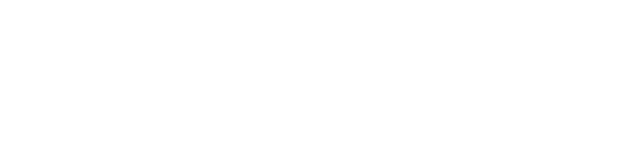
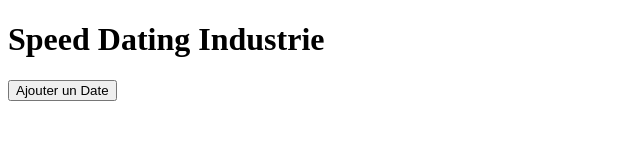
Before and after one commit to Daoudou/Speed_Dating, a plain HTML site: page frontend/views/accueil.html in a window 1280 px wide. Shown: the whole page, without its empty margins (0-640 px from the left). Drawn offline with Linux system fonts and the light colour scheme.

Commit message:
pre commit

```diff
--- a/frontend/app/controllers/login.js
+++ b/frontend/app/controllers/login.js
@@ -19,6 +19,7 @@ class LoginController extends BaseController {
                     modalLogin.style.display = "block"
                     loginCloseBTN.onclick = function () {
                         modalLogin.style.display = "none"
+                        navigate('accueil')
                     }
                     console.log('201')
                     console.log(login)
--- a/frontend/views/accueil.html
+++ b/frontend/views/accueil.html
@@ -5,6 +5,17 @@
     <title>Title</title>
 </head>
 <body>
-
+<div class="row">
+    <div class="col-8">
+        <h1>Speed Dating Industrie</h1>
+    </div>
+    <div class="col-4">
+        <div id="buttonGroupLogger"  class="btn-group" role="group" aria-label="Basic example">
+            <div id="buttonLogger" class="buttonLog" >
+                <button>Ajouter un Date</button>
+            </div>
+        </div>
+    </div>
+</div>
 </body>
 </html>
```
Also changed, not shown: frontend/app/controllers/accueil.js (added).
